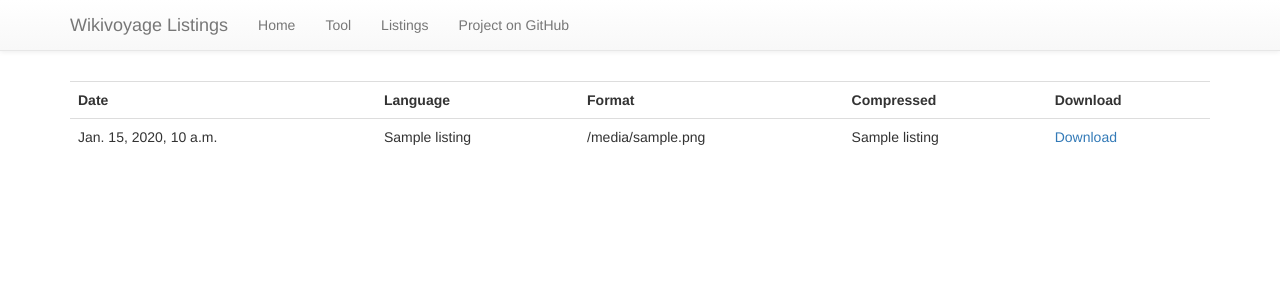
After one commit to baturin/baturin.github.io, a Django app: template django-site/wvpoi/templates/wvpoi/listings.html in a window 1280 px wide. The commit adds this page. Shown: the top 300 px of the page. Run offline with Django 3.2, Linux system fonts and the light colour scheme; the template is opened without the code that fills it: most values are stand-ins (such as "Sample title", 1, 10 or a date in 2020); some libraries are stand-ins or nearby versions.

Commit message:
All listings page

```diff
--- /dev/null
+++ b/django-site/wvpoi/templates/wvpoi/listings.html
@@ -0,0 +1,24 @@
+{% extends "wvpoi/page.html" %}
+
+{% block content %}
+
+<p>
+<table class="table">
+    <tr>
+        <th>Date</th>
+        <th>Language</th>
+        <th>Format</th>
+        <th>Compressed</th>
+        <th>Download</th>
+    </tr>
+    {% for listing in all_listings %}
+    <tr>
+        <td>{{listing.date_title}}</td>
+        <td>{{listing.language_title}}</td>
+        <td>{{listing.file_format_title}}</td>
+        <td>{{listing.compressed_title}}</td>
+        <td><a href="wikivoyage-poi/{{listing.filename}}">Download</a></td>
+    </tr>
+    {% endfor %}
+</table>
+{% endblock %}
--- a/django-site/wvpoi/templates/wvpoi/page.html
+++ b/django-site/wvpoi/templates/wvpoi/page.html
@@ -1,6 +1,7 @@
 {% load tags %}
 {% url 'home' as home %}
 {% url 'tool' as tool %}
+{% url 'listings' as listings %}
 <!DOCTYPE html>
 <html>
     <head>
@@ -43,7 +44,7 @@
               <ul class="nav navbar-nav">
                   <li class="{% active request home %}"><a href="{{home}}">Home</a></li>
                   <li class="{% active request tool %}"><a href="{{tool}}">Tool</a></li>
-                  <li><a href="wikivoyage-poi">Listings</a></li>
+                  <li class="{% active request listings %}"><a href="{{listings}}">Listings</a></li>
                   <li><a href="https://github.com/baturin/wikivoyage-listings">Project on GitHub</a></li>
               </ul>
             </div>
--- a/django-site/wvpoi/urls.py
+++ b/django-site/wvpoi/urls.py
@@ -21,4 +21,5 @@ from . import views
 urlpatterns = [
     url(r'^$', views.index, name='home'),
     url(r'^tool/$', views.tool, name='tool'),
+    url(r'^listings/$', views.listings, name='listings'),
 ]
```
Also changed, not shown: django-site/wvpoi/views.py (+20 -0 lines).
